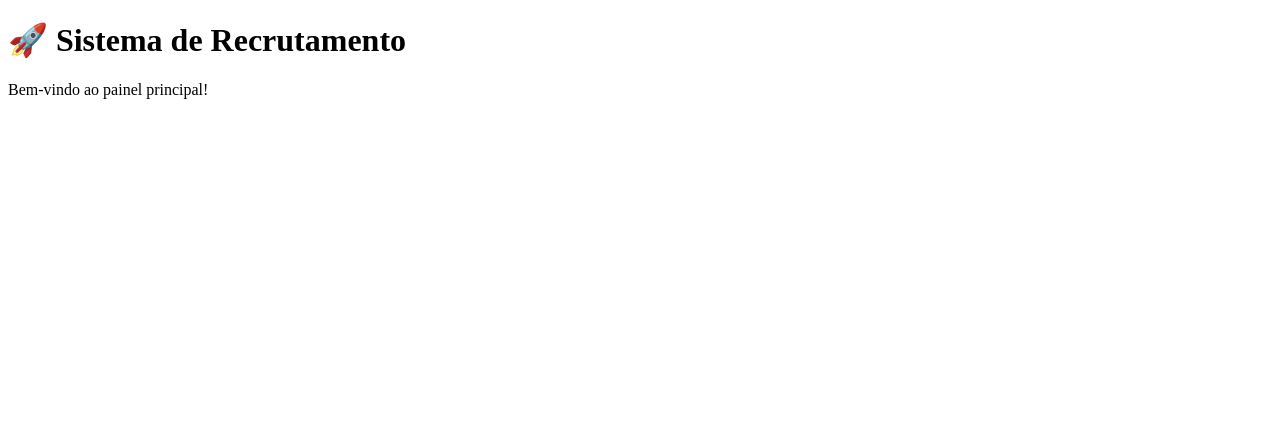
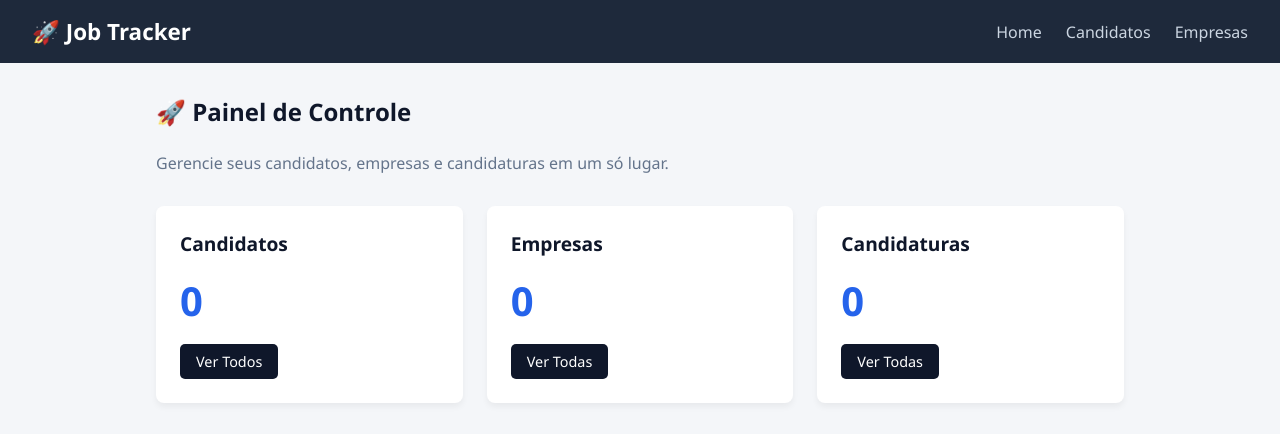
Before and after one commit to carolresolve/job-application-tracker, a Flask app: page / in a window 1280 px wide. Shown: the top 434 px of the page. Run offline with Flask 3, Linux system fonts and the light colour scheme; data that the repository does not hold is empty.

Commit message:
feat: adiciona layout base HTML/CSS sem framework e dashboard inicial com contagens do MongoDB

```diff
--- a/app.py
+++ b/app.py
@@ -1,10 +1,23 @@
 from flask import Flask, render_template
+from database.conexao import conectar_banco
 
 app = Flask(__name__)
 
 @app.route("/")
 def home():
-    return render_template("index.html")
+    banco = conectar_banco()
+
+    # Contagem de registros em cada coleção
+    total_cand = banco["candidatos"].count_documents({})
+    total_emp = banco["empresas"].count_documents({})
+    total_cand_vagas = banco["candidaturas"].count_documents({})
+
+    return render_template(
+        "index.html",
+        total_candidatos=total_cand,
+        total_empresas=total_emp,
+        total_candidaturas=total_cand_vagas
+    )
 
 if __name__ == "__main__":
     app.run(debug=True)
--- /dev/null
+++ b/static/style.css
@@ -0,0 +1,114 @@
+/* Reset básico e tipografia */
+* {
+    margin: 0;
+    padding: 0;
+    box-sizing: border-box;
+    font-family: 'Segoe UI', Tahoma, Geneva, Verdana, sans-serif;
+}
+
+body {
+    background-color: #f4f6f9;
+    color: #333;
+}
+
+/* Menu Superior (Navbar) */
+.navbar {
+    background-color: #1e293b;
+    padding: 1rem 2rem;
+    display: flex;
+    justify-content: space-between;
+    align-items: center;
+}
+
+.navbar .logo {
+    color: #fff;
+    font-size: 1.4rem;
+    font-weight: bold;
+    text-decoration: none;
+}
+
+.navbar ul {
+    list-style: none;
+    display: flex;
+    gap: 1.5rem;
+}
+
+.navbar a {
+    color: #cbd5e1;
+    text-decoration: none;
+    font-weight: 500;
+}
+
+.navbar a:hover {
+    color: #fff;
+}
+
+/* Conteúdo Principal */
+.container {
+    max-width: 1000px;
+    margin: 2rem auto;
+    padding: 0 1rem;
+}
+
+h2 {
+    margin-bottom: 1.5rem;
+    color: #0f172a;
+}
+
+/* Mensagem de Boas-vindas */
+.boas-vindas {
+    margin-bottom: 2rem;
+}
+
+.boas-vindas p {
+    color: #64748b;
+    margin-top: 0.5rem;
+}
+
+/* Container de Cards do Dashboard */
+.cards-container {
+    display: flex;
+    gap: 1.5rem;
+    flex-wrap: wrap;
+}
+
+.card {
+    background: #fff;
+    padding: 1.5rem;
+    border-radius: 8px;
+    box-shadow: 0 4px 6px rgba(0, 0, 0, 0.05);
+    flex: 1;
+    min-width: 250px;
+    display: flex;
+    flex-direction: column;
+    justify-content: space-between;
+}
+
+.card h3 {
+    color: #0f172a;
+    font-size: 1.2rem;
+}
+
+.card .numero {
+    font-size: 2.5rem;
+    font-weight: bold;
+    color: #2563eb;
+    margin: 1rem 0;
+}
+
+/* Botões do sistema */
+.btn {
+    display: inline-block;
+    background-color: #0f172a;
+    color: #fff;
+    padding: 8px 16px;
+    border-radius: 5px;
+    text-decoration: none;
+    font-size: 0.9rem;
+    font-weight: 500;
+    transition: background-color 0.2s;
+}
+
+.btn:hover {
+    background-color: #1e293b;
+}
--- /dev/null
+++ b/templates/base.html
@@ -0,0 +1,26 @@
+<!doctype html>
+<html lang="pt">
+  <head>
+    <meta charset="UTF-8" />
+    <meta name="viewport" content="width=device-width, initial-scale=1.0" />
+    <title>Job Tracker</title>
+    <!-- O Flask busca arquivos CSS na pasta static -->
+    <link
+      rel="stylesheet"
+      href="{{ url_for('static', filename='style.css') }}"
+    />
+
+  </head>
+  <body>
+    <nav class="navbar">
+      <a href="/" class="logo">🚀 Job Tracker</a>
+      <ul>
+        <li><a href="/">Home</a></li>
+        <li><a href="/candidatos">Candidatos</a></li>
+        <li><a href="/empresas">Empresas</a></li>
+      </ul>
+    </nav>
+
+    <div class="container">{% block content %}{% endblock %}</div>
+  </body>
+</html>
--- a/templates/index.html
+++ b/templates/index.html
@@ -1,11 +1,34 @@
-<!DOCTYPE html>
-<html lang="pt">
-<head>
-    <meta charset="UTF-8">
-    <title>Sistema de Recrutamento</title>
-</head>
-<body>
-    <h1>🚀 Sistema de Recrutamento</h1>
-    <p>Bem-vindo ao painel principal!</p>
-</body>
-</html>
+{% extends "base.html" %}
+
+{% block content %}
+<div class="boas-vindas">
+    <h2>🚀 Painel de Controle</h2>
+    <p>Gerencie seus candidatos, empresas e candidaturas em um só lugar.</p>
+</div>
+
+<div class="cards-container">
+    <div class="card">
+        <h3>Candidatos</h3>
+        <p class="numero">{{ total_candidatos }}</p>
+        <div class="acoes">
+            <a href="/candidatos" class="btn">Ver Todos</a>
+        </div>
+    </div>
+
+    <div class="card">
+        <h3>Empresas</h3>
+        <p class="numero">{{ total_empresas }}</p>
+        <div class="acoes">
+            <a href="/empresas" class="btn">Ver Todas</a>
+        </div>
+    </div>
+
+    <div class="card">
+        <h3>Candidaturas</h3>
+        <p class="numero">{{ total_candidaturas }}</p>
+        <div class="acoes">
+            <a href="/candidaturas" class="btn">Ver Todas</a>
+        </div>
+    </div>
+</div>
+{% endblock %}
```
